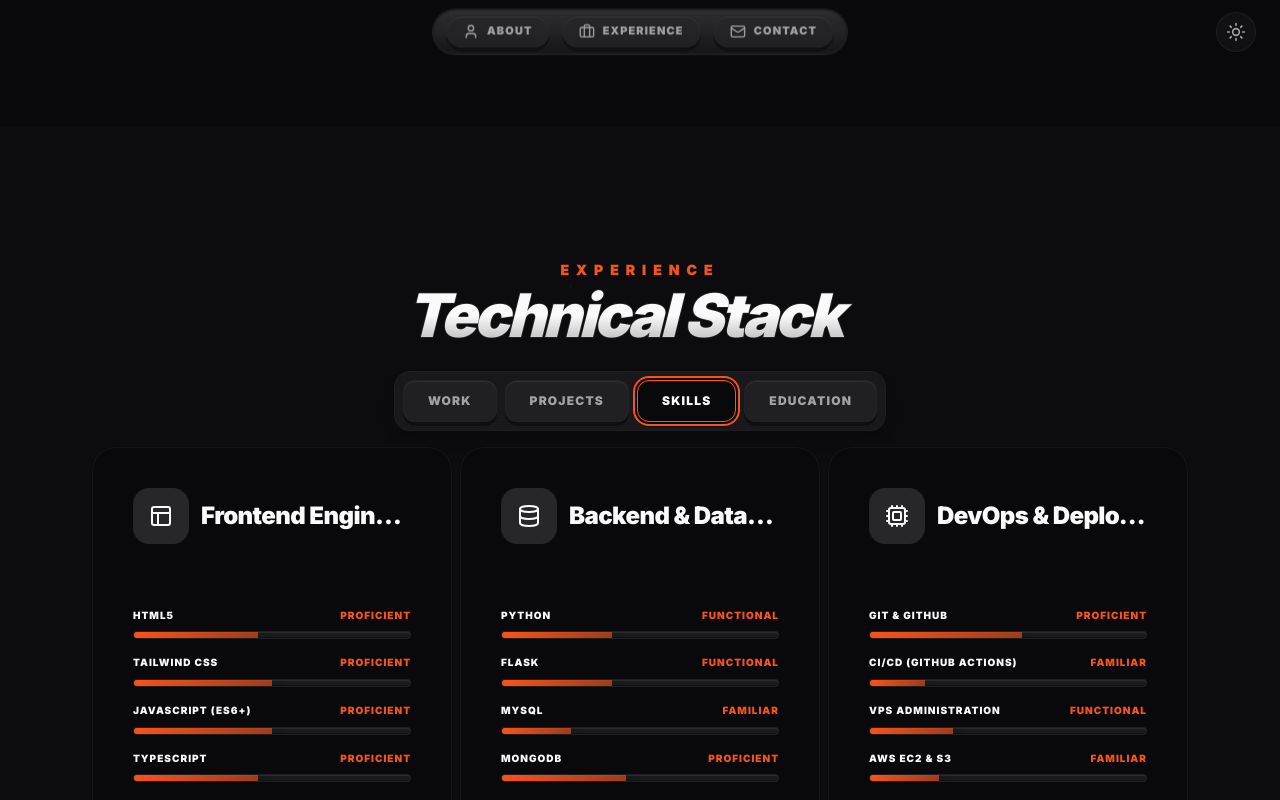
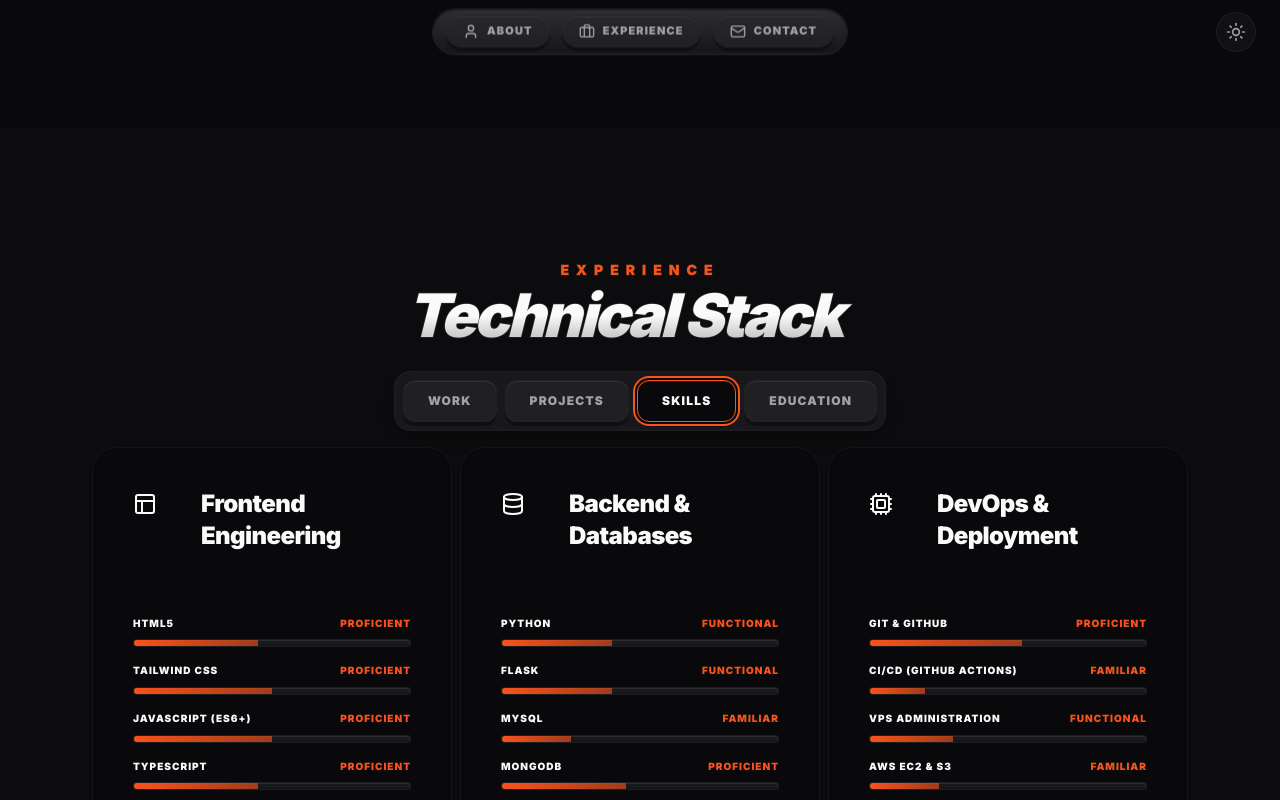
Before and after one commit to cchung7/jay-page, a Next.js app: page / in a window 1280 px wide. Both pictures are taken after a click on the tab "SKILLS". Shown: the part 1230-2030 px from the top of the page. Built offline with nearby package versions, Linux system fonts and the light colour scheme.

Commit message:
jp_v1.1 - overlay fix experience title

```diff
--- a/src/components/home/ExperienceSection.tsx
+++ b/src/components/home/ExperienceSection.tsx
@@ -282,10 +282,11 @@ export const ExperienceSection = () => {
                 >
                   <Card className="group border border-border/40 rounded-3xl bg-background hover:border-accent/70 transition-all duration-500 h-full p-8 md:p-10 space-y-8 md:space-y-10 min-w-0 origin-top scale-[0.92] sm:scale-100">
                     <div className="flex items-center gap-3 min-w-0">
-                      <div className="h-14 w-14 shrink-0 flex-none rounded-2xl bg-secondary flex items-center justify-center text-primary transition-all group-hover:bg-accent group-hover:text-white">
-                        <cat.icon className="h-6 w-6 transition-colors" />
+                      <div className="h-14 w-14 shrink-0 ...">
+                        <cat.icon className="h-6 w-6" />
                       </div>
-                      <h4 className="text-2xl sm:text-xl md:text-2xl font-black tracking-tight truncate">
+
+                      <h4 className="min-w-0 break-words text-2xl font-black tracking-tight">
                         {cat.name}
                       </h4>
                     </div>
--- a/src/data/projects.ts
+++ b/src/data/projects.ts
@@ -23,10 +23,10 @@ export const projects = [
       "Python",
       "LightGBM",
       "RESTful APIs",
-      "Machine Learning Model Deployment",
+      "ML Model Deployment",
       "React",
       "Tailwind CSS",
-      "Cloud Deployment (Render / Vercel)"
+      "Cloud Deployment"
     ],
   },
   {
@@ -66,7 +66,7 @@ export const projects = [
       "Prisma ORM",
       // Security & Access Control
       "JWT Authentication",
-      "Role-Based Access Control (RBAC)",
+      "Role-Based Access Control",
       "Email Verification (OTP)",
       // Media & Storage
       "File Upload Handling (Multer)",
```
